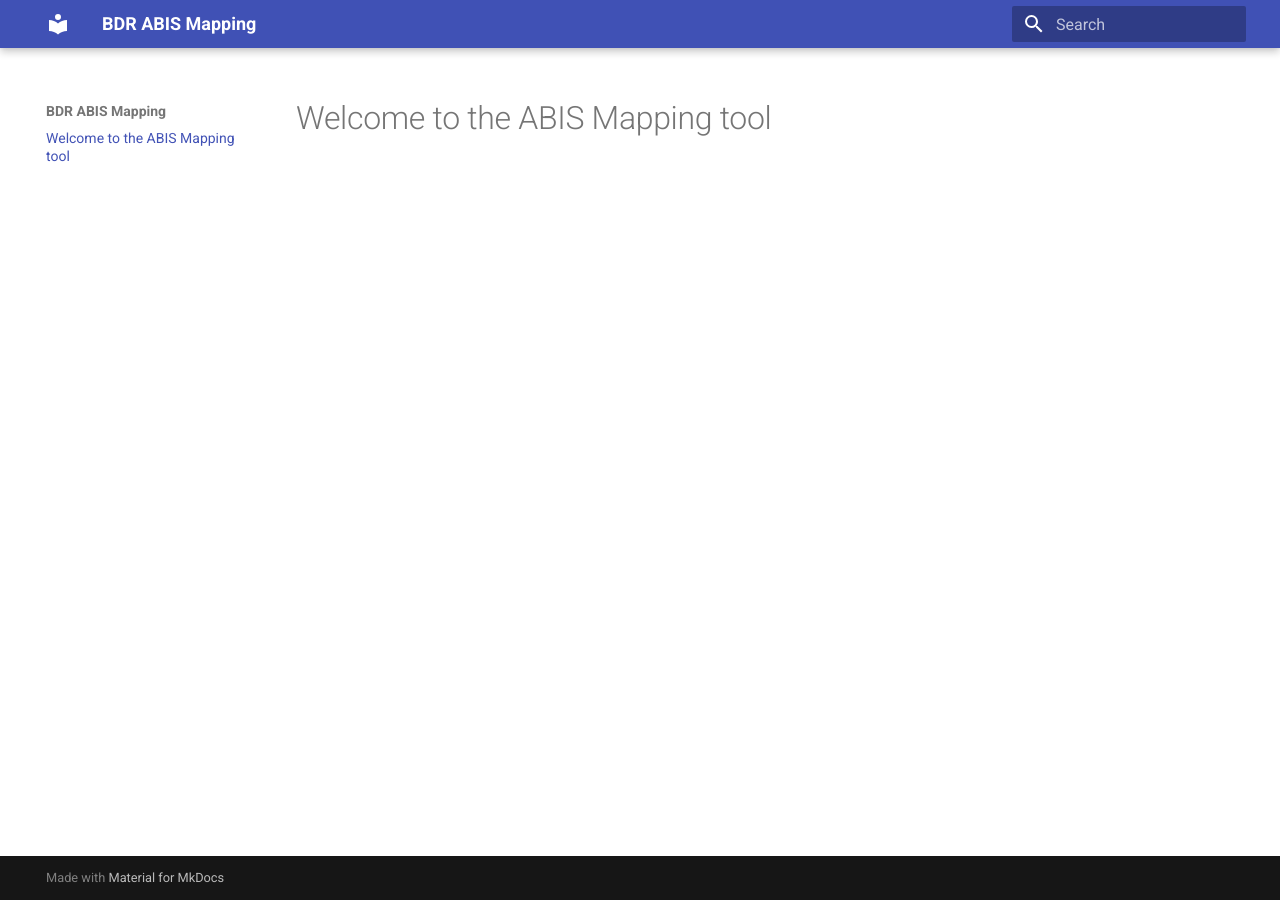
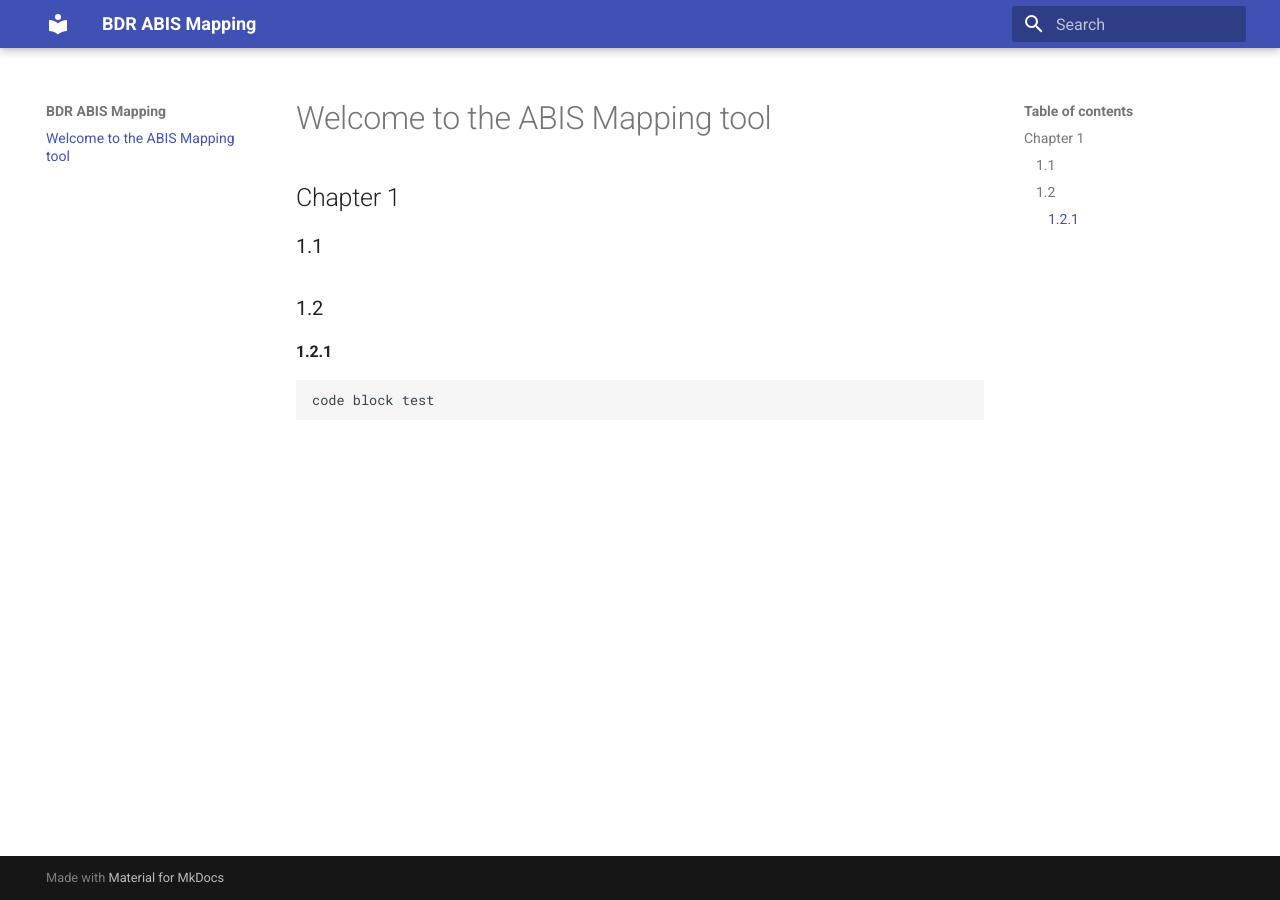
Before and after one commit to gaiaresources/abis-mapping, an MkDocs documentation site: the page built from docs/index.md, in a window 1280 px wide. Built offline with MkDocs 1.6.1 and Material for MkDocs 9.7.7, drawn with Linux system fonts in a browser that asks for light colours.

Commit message:
Update index.md

````diff
--- a/docs/index.md
+++ b/docs/index.md
@@ -1 +1,11 @@
 # Welcome to the ABIS Mapping tool
+
+## Chapter 1
+
+### 1.1
+
+### 1.2
+#### 1.2.1
+```text
+code block test
+```
````
